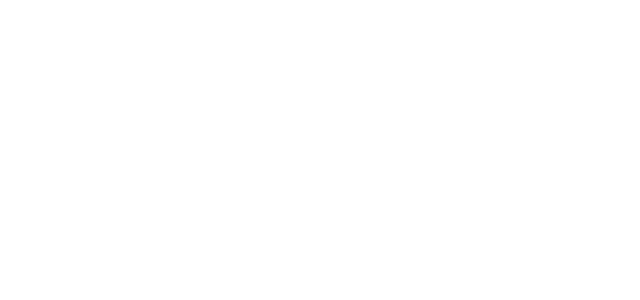
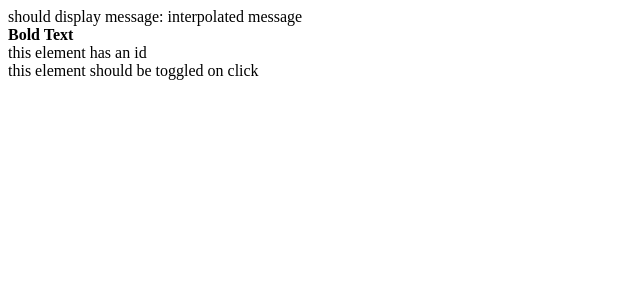
Before and after one commit to shutsugan/training-vue-basics, a Vue app: page / in a window 1280 px wide. Shown: the top 300 px of the page, without its empty margins (0-640 px from the left). Built offline with nearby package versions, Linux system fonts and the light colour scheme.

Commit message:
feat(templatesyntax): example solution

```diff
--- a/src/components/TemplateSyntax/index.vue
+++ b/src/components/TemplateSyntax/index.vue
@@ -1,5 +1,12 @@
 <template>
-  <div class="tempalte-syntax"></div>
+  <div class="tempalte-syntax">
+    <div class="msg">should display message: {{ msg }}</div>
+    <div class="html" v-html="html" />
+    <div class="id" :id="id">this element has an id</div>
+    <div class="visible" v-show="visible" @click="toggleElement">
+      this element should be toggled on click
+    </div>
+  </div>
 </template>
 
 <script>
@@ -7,11 +14,15 @@
 // 2. you should use html directive to render raw html using the html state
 // 3. you should use binding directive to set id using the id from the state
 // 4. you should conditionaly render (show in the first render) the visible element using the visible state
-
 export default {
   name: "template-syntax",
   data() {
-    return {};
+    return {
+      msg: "interpolated message",
+      html: "<b>Bold Text</b>",
+      id: "element-id",
+      visible: true,
+    };
   },
   methods: {
     toggleElement() {
```
